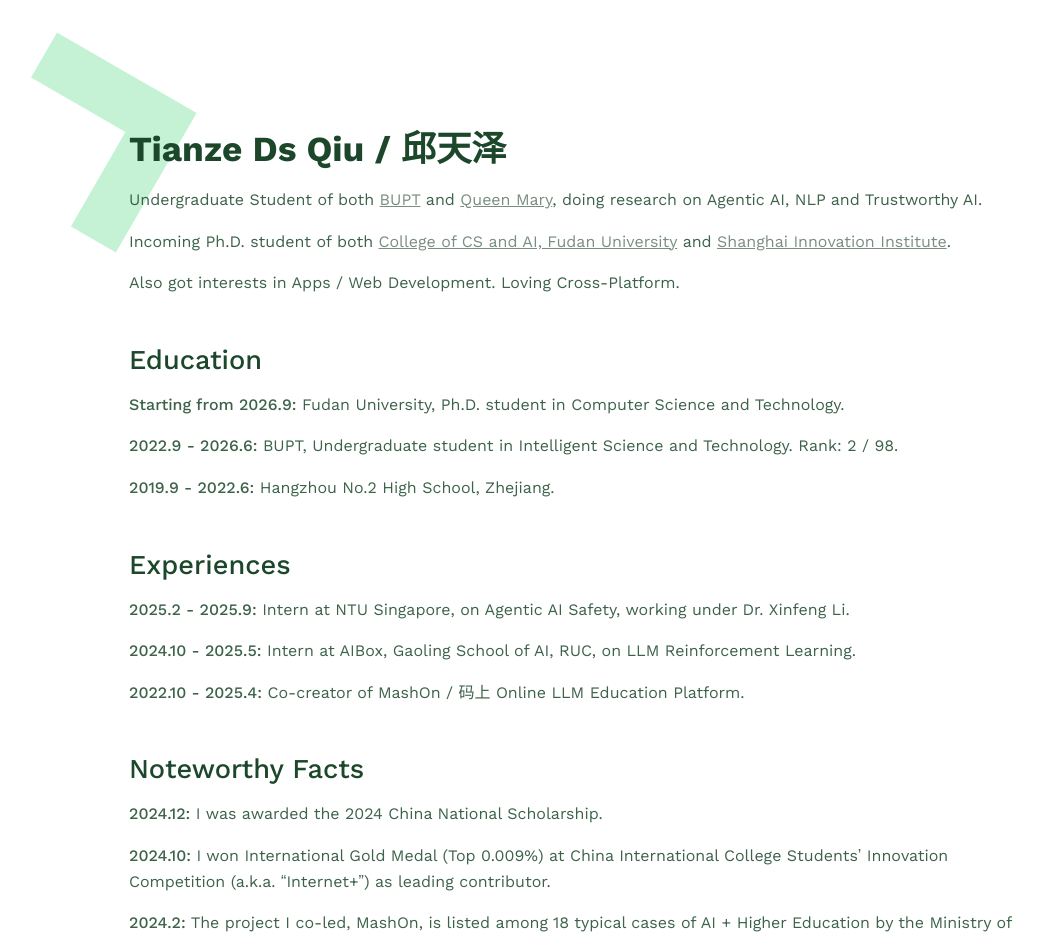
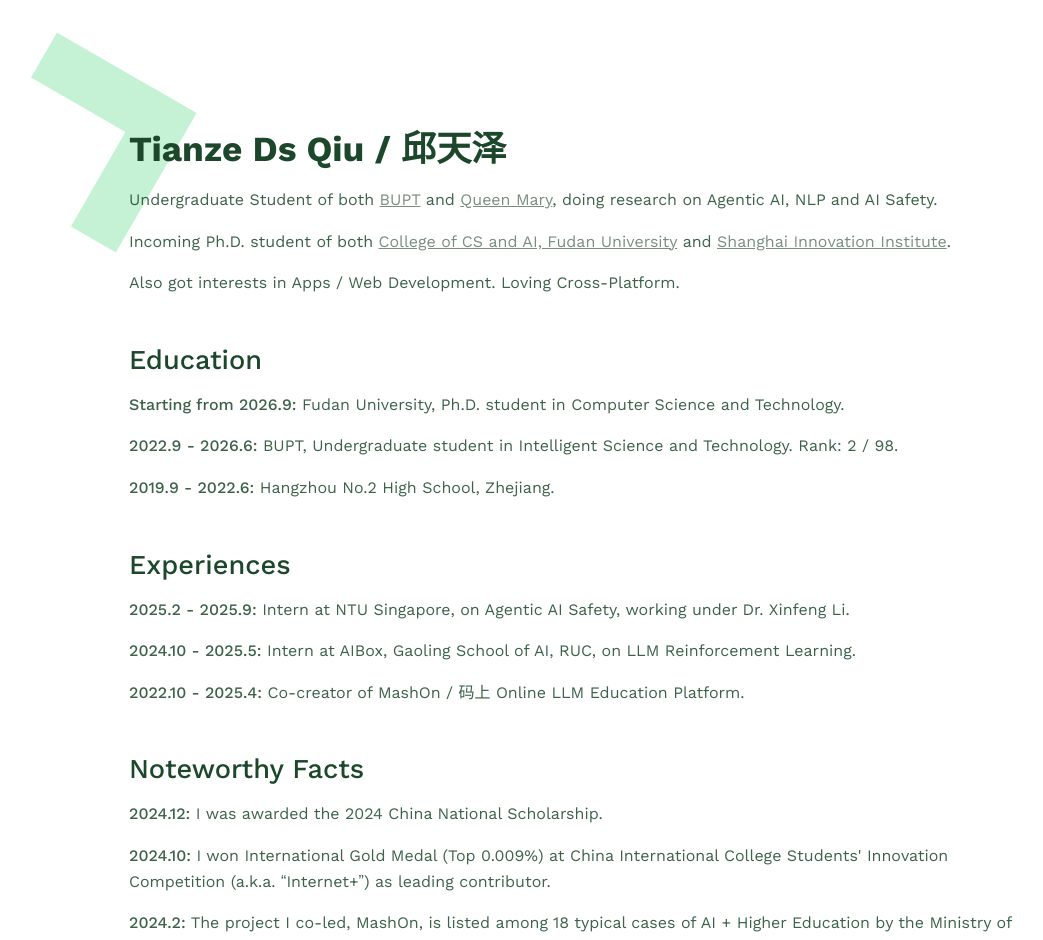
Before and after one commit to scris/tianzeds, a React (Vite) app: page / in a window 1280 px wide. Shown: the top 940 px of the page, without its empty margins (63-1106 px from the left). Built offline with nearby package versions, Linux system fonts and the light colour scheme.

Commit message:
add some content fixes

```diff
--- a/src/main.tsx
+++ b/src/main.tsx
@@ -15,7 +15,7 @@
             <a href={'https://www.bupt.edu.cn/'}>BUPT</a>
             &nbsp;and&nbsp;
             <a href={'https://www.qmul.ac.uk/'}>Queen Mary</a>,
-            doing research on Agentic AI, NLP and Trustworthy AI.
+            doing research on Agentic AI, NLP and AI Safety.
           </p>
           <p>
             Incoming Ph.D. student of both&nbsp;
@@ -46,7 +46,7 @@
         <div className={'subtitle'}>Noteworthy Facts</div>
         <div className={'normal'}>
           <p><span className={'time'}>2024.12:</span> I was awarded the 2024 China National Scholarship.</p>
-          <p><span className={'time'}>2024.10:</span> I won International Gold Medal (Top 0.009%) at China International College Students’ Innovation Competition (a.k.a. “Internet+”) as leading contributor.</p>
+          <p><span className={'time'}>2024.10:</span> I won International Gold Medal (Top 0.009%) at China International College Students' Innovation Competition (a.k.a. “Internet+”) as leading contributor.</p>
           <p><span className={'time'}>2024.2:</span> The project I co-led, MashOn, is listed among 18 typical cases of AI + Higher Education by the Ministry of Education of China.</p>
           <p><span className={'time'}>2023.6:</span> I got an impressive CET-6 English score of 636 / 710.</p>
         </div>
```
Also changed, not shown: 1 other file (tests, documents, lock files or other folders).
